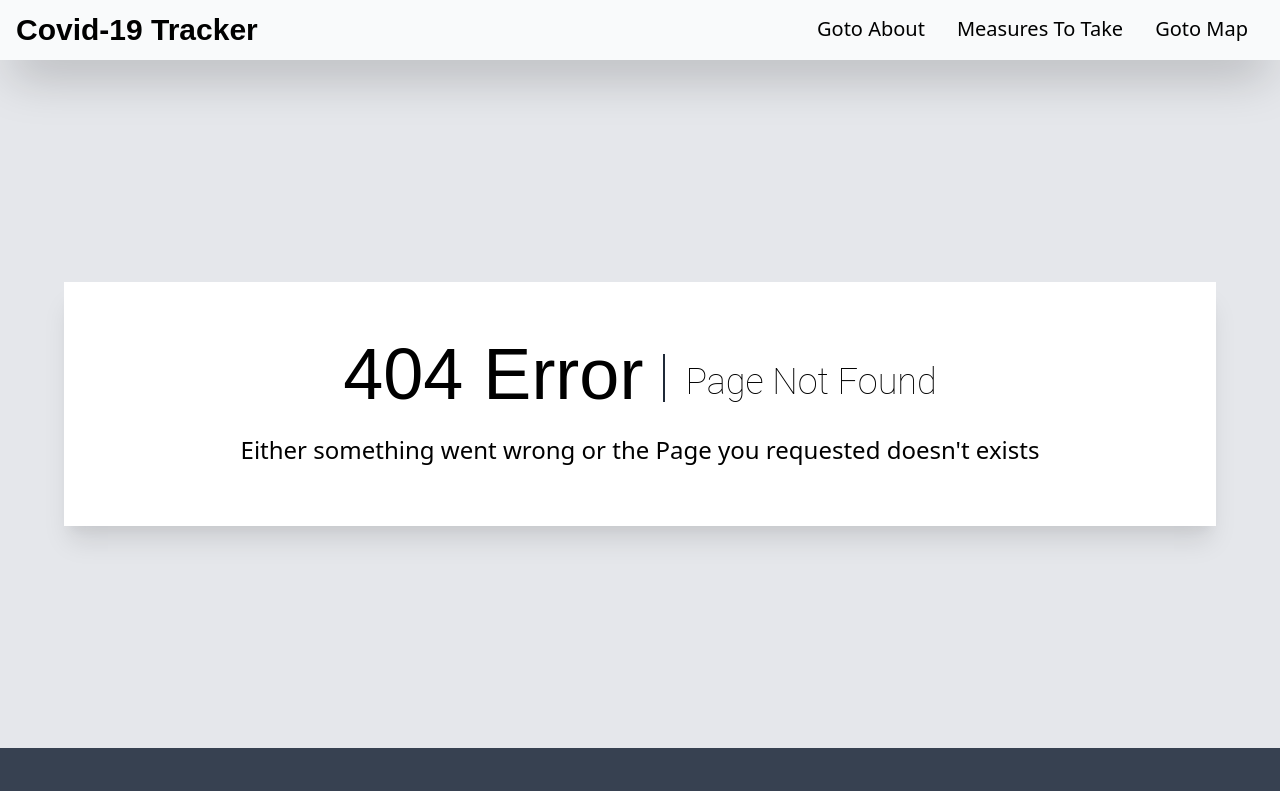
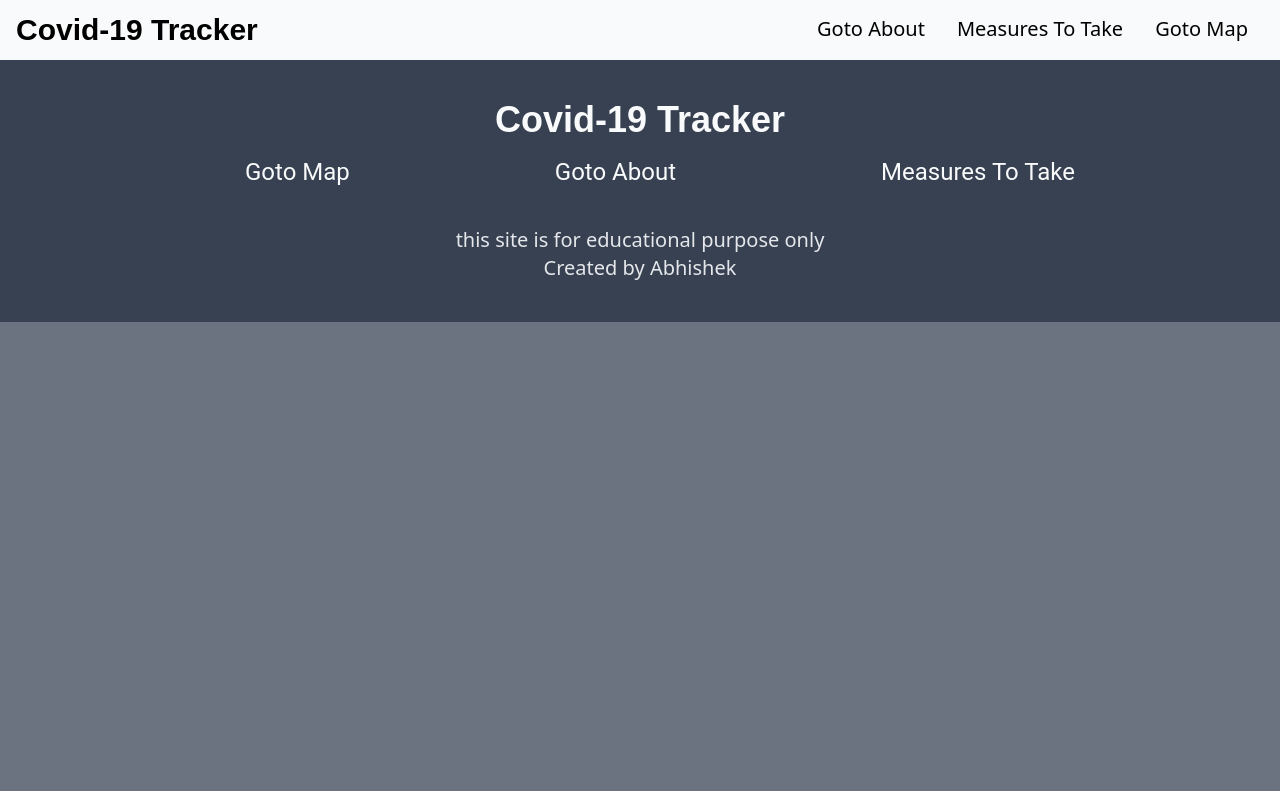
Before and after one commit to AbhishekRauthan/NextCovid, a Next.js app: page /measures in a window 1280 px wide. Before the commit this address had no page. Shown: the top 791 px of the page. Built offline with nearby package versions, Linux system fonts and the light colour scheme.

Commit message:
added measure page and fixed footer link hover

```diff
--- a/components/Layout.tsx
+++ b/components/Layout.tsx
@@ -7,7 +7,7 @@ interface Props {}
 
 const Layout: FC<Props> = ({ children }) => {
   return (
-    <div className="lg:container lg:mx-auto">
+    <div className="lg:container lg:mx-auto bg-gray-200">
       <Head>
         <meta
           name="viewport"
--- a/pages/about.tsx
+++ b/pages/about.tsx
@@ -1,5 +1,5 @@
 import Layout from "../components/Layout"
-import AboutContainer from "../components/AboutSections"
+import AboutSection from "../components/AboutSections"
 import Button from "../components/Button"
 import Head from 'next/head'
 
@@ -13,39 +13,39 @@ const About = () => {
         <div className="max-w-screen-md flex flex-col justify-center bg-gray-50 space-y-4 py-5 sm:my-10 sm:mx-10 md:mx-auto">
           <h1 className="text-center text-2xl md:text-3xl text-gray-900 font-source font-semibold uppercase mt-5">About</h1>
 
-          <AboutContainer title="Is this official?">
+          <AboutSection title="Is this official?">
             No. This is an open source project created to spread information about Covid-19.
-          </AboutContainer>
+          </AboutSection>
 
-          <AboutContainer title="purpose of this tracker">
+          <AboutSection title="purpose of this tracker">
             Main purpose of this tracker is to provide users an upto date knowlegde of Covid-19 and related information like recovery rate, spread, about vaccines etc
-          </AboutContainer>
+          </AboutSection>
 
 
-          <AboutContainer title="about covid-19">
+          <AboutSection title="about covid-19">
             COVID-19 is the disease caused by a new coronavirus called SARS-CoV-2.  WHO first learned of this new virus on 31 December 2019, following a report of a cluster of cases of ‘viral pneumonia’ in Wuhan, People’s Republic of China.
             The disease has since spread worldwide, leading to an ongoing pandemic.
             <br />
             <div className="mt-2">
               <Button secondary content="Click to learn More" link="https://www.who.int/emergencies/diseases/novel-coronavirus-2019/question-and-answers-hub/q-a-detail/coronavirus-disease-covid-19" />
             </div>
-          </AboutContainer>
+          </AboutSection>
 
-          <AboutContainer title="symtoms of covid">
+          <AboutSection title="symtoms of covid">
             Symtoms of covid are variable, but often include fever, cough, headache, fatigue, breathing difficulties, and loss of smell and taste. Symptoms may begin one to fourteen days after exposure to the virus.
             <br />
             <div className="mt-2">
               <Button secondary content="Click to learn More" link="/meassures" />
             </div>
-          </AboutContainer>
+          </AboutSection>
 
-          <AboutContainer title="Protection against covid">
+          <AboutSection title="Protection against covid">
             Stay safe by taking some simple precautions, such as physical distancing, wearing a mask, especially when distancing cannot be maintained, keeping rooms well ventilated, avoiding crowds and close contact, regularly cleaning your hands, and coughing into a bent elbow or tissue. Check local advice where you live and work.
             <br />
             <div className="mt-2">
               <Button secondary content="Click to learn More" link="/meassures" />
             </div>
-          </AboutContainer>
+          </AboutSection>
         </div>
       </Layout >
     </>
--- /dev/null
+++ b/pages/measures.tsx
@@ -0,0 +1,17 @@
+import Head from 'next/head'
+import Layout from '../components/Layout'
+
+const Measures = () => {
+  return (
+    <>
+      <Head>
+        <title>Measures - Covid-19 Tracker</title>
+      </Head>
+      <Layout>
+
+      </Layout>
+    </>
+  )
+}
+
+export default Measures
--- a/styles/main.css
+++ b/styles/main.css
@@ -6,12 +6,12 @@
 
 
 body {
-  @apply bg-gray-200;
+  @apply bg-gray-500;
 }
 .nav-item {
   @apply  capitalize text-xl sm:px-2 xs:pt-2 mx-2 py-1 xs:mb-3 xs:text-center border-transparent md:hover:border-black border-b-2 xs:border-b-2 xs:border-black cursor-pointer xs:relative block;
 }
 
 .footer-link {
-  @apply capitalize block w-max text-lg sm:text-xl md:text-2xl font-roboto cursor-pointer  self-center border-b-2;
+  @apply capitalize block w-max text-lg sm:text-xl md:text-2xl font-roboto cursor-pointer  self-center border-b-2 md:border-transparent md:hover:border-white;
 }
```
